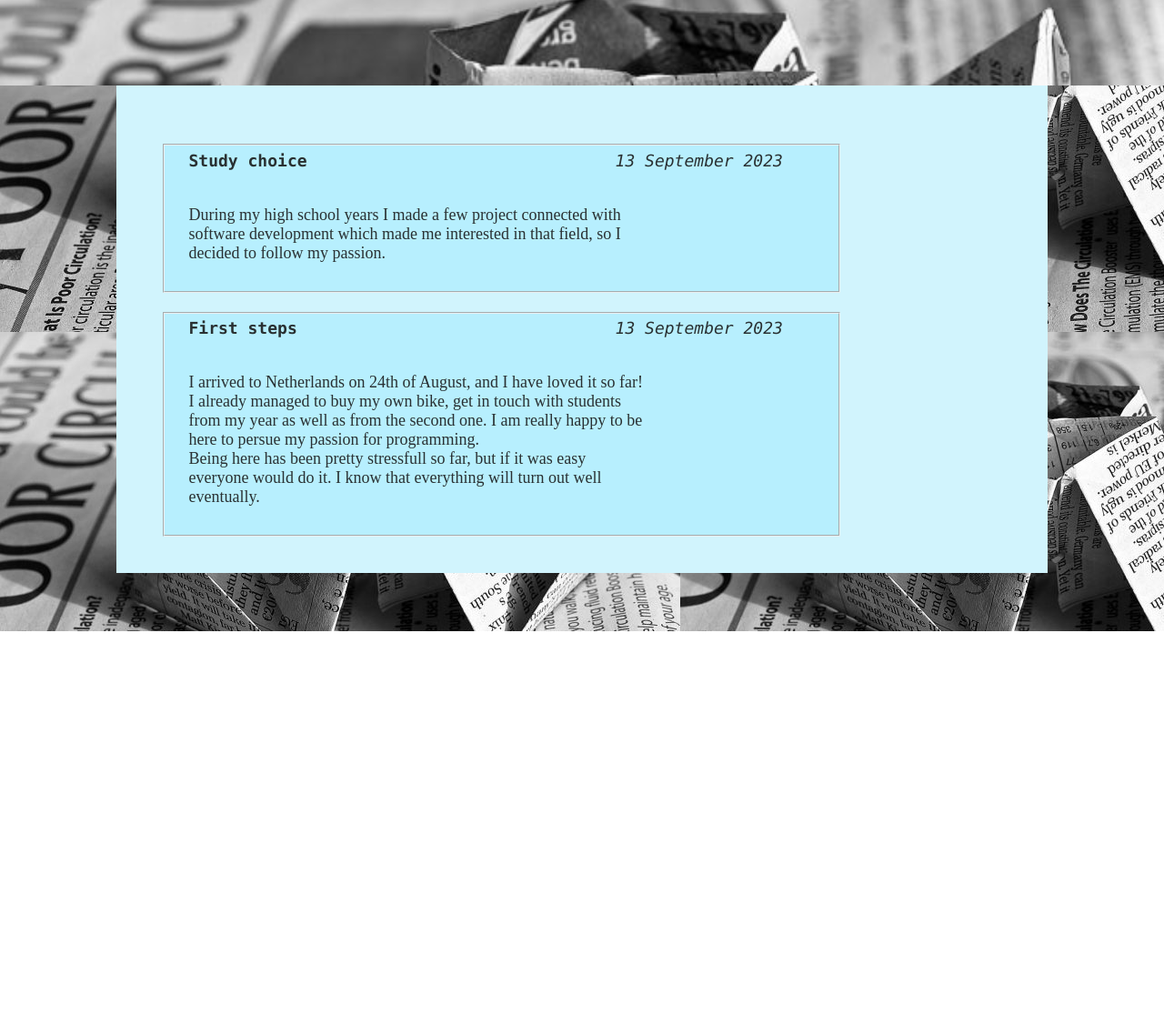
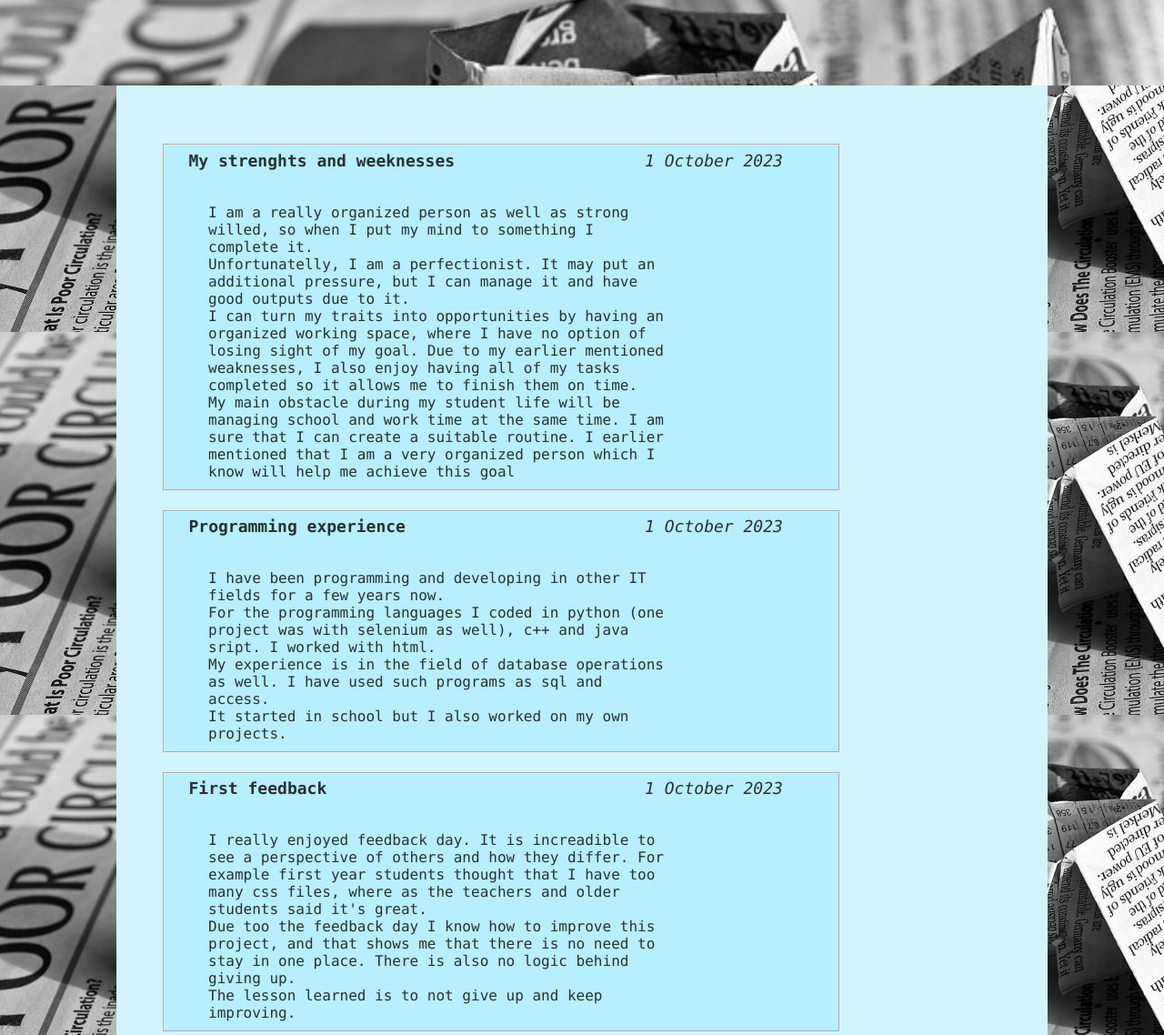
Before and after one commit to zmyslek/zmyslek.github.io, a plain HTML site: page blog.html in a window 1280 px wide. Shown: the part 898-2036 px from the top of the page at 91% size. Before the commit the page ends 1592 px from the top, so only its background shows below. Drawn offline with Linux system fonts and the light colour scheme.

Commit message:
blog's done

```diff
--- a/blog.html
+++ b/blog.html
@@ -31,18 +31,65 @@
 
         <main>
             <section>
-                <fieldset class="fieldset">
+                <fieldset class="post">
+                    <p><strong>My strenghts and weeknesses</strong> <date>1 October 2023</date></p>
+                    <article>
+                        <br>
+                        I am a really organized person as well as strong willed, so when I put my mind to something I complete it.<br>
+                        Unfortunatelly, I am a perfectionist. It may put an additional pressure, but I can manage it and have good outputs due to it. <br>
+                        I can turn my traits into opportunities by having an organized working space,
+                        where I have no option of losing sight of my goal.
+                        Due to my earlier mentioned weaknesses, I also enjoy having all of my tasks completed so it allows me to finish them on time. <br>
+                        My main obstacle during my student life will be managing school and work time at the same time.
+                        I am sure that I can create a suitable routine.
+                        I earlier mentioned that I am a very organized person which I know will help me achieve this goal
+                    </article>
+                </fieldset>
+            </section>
+
+            <section>
+                <fieldset class="post">
+                    <p><strong>Programming experience</strong> <date>1 October 2023</date></p>
+                    <article>
+                        <br>
+                        I have been programming and developing in other IT fields for a few years now.<br>
+                        For the programming languages I coded in python (one project was with selenium as well), c++ and java sript. I worked with html.<br>
+                        My experience is in the field of database operations as well. I have used such programs as sql and access.<br>
+                        It started in school but I also worked on my own projects.
+                    </article>
+                </fieldset>
+            </section>
+
+            <section>
+                <fieldset class="post">
+                    <p><strong>First feedback</strong> <date>1 October 2023</date><br></p>
+                    <article>
+                        <br>
+                        I really enjoyed feedback day. It is increadible to see a perspective of others and how they differ.
+                        For example first year students thought that I have too many css files, where as the teachers and older students said it's great.<br>
+                        Due too the feedback day I know how to improve this project, and that shows me that there is no need to stay in one place.
+                        There is also no logic behind giving up.<br>
+                        The lesson learned is to not give up and keep improving.
+                    </article>
+                </fieldset>
+            </section>
+
+            <section>
+                <fieldset class="post">
                     <p><strong>Study choice</strong> <date>13 September 2023</date><br></p>
                     <article>
                         <br>
                         During my high school years I made a few project connected with software development which made me interested in that field, so I decided to follow my passion.<br>
+                        My brother and father are both workin in a field of IT or IT related so it is also a way to connect for us, even when we're far away from each other. <br>
+                        In process of finding a place to study my condition was to live near the sea. That's how HZ ended up on my list. The dealbreaker was the open day. I attended it here and just fell in love with the place. <br>
+                        After finishing my studies I am plnning on working in a field of IT, and for my retirement I want to live in texas and have a farm.
                         <br>
                     </article>
                 </fieldset>
             </section>
 
             <section>
-                <fieldset class="fieldset">
+                <fieldset class="post">
                     <p><strong>First steps</strong> <date>13 September 2023</date><br></p>
                     <article>
                         <br>
--- a/cssfiles/styleblog.css
+++ b/cssfiles/styleblog.css
@@ -7,12 +7,12 @@ date{
 article{
     margin-left: 5%;
     width: 70%;
+    font-family: "Consolas";
 }
-article, p{
+p{
     margin-left: 2%;
-    font-size: 18px;
 }
-.fieldset{
+.post{
     width: 70%;
     margin-left: 5%;
     margin-right: 20%;
```
